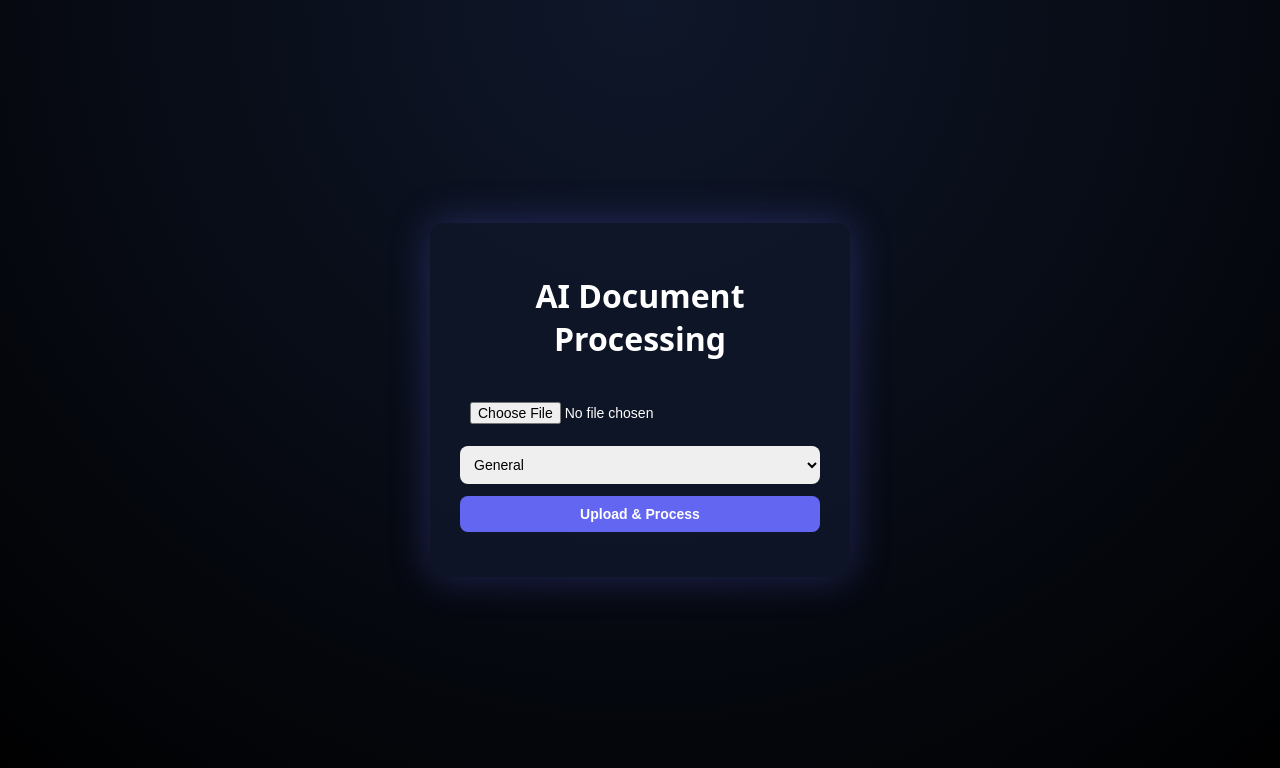
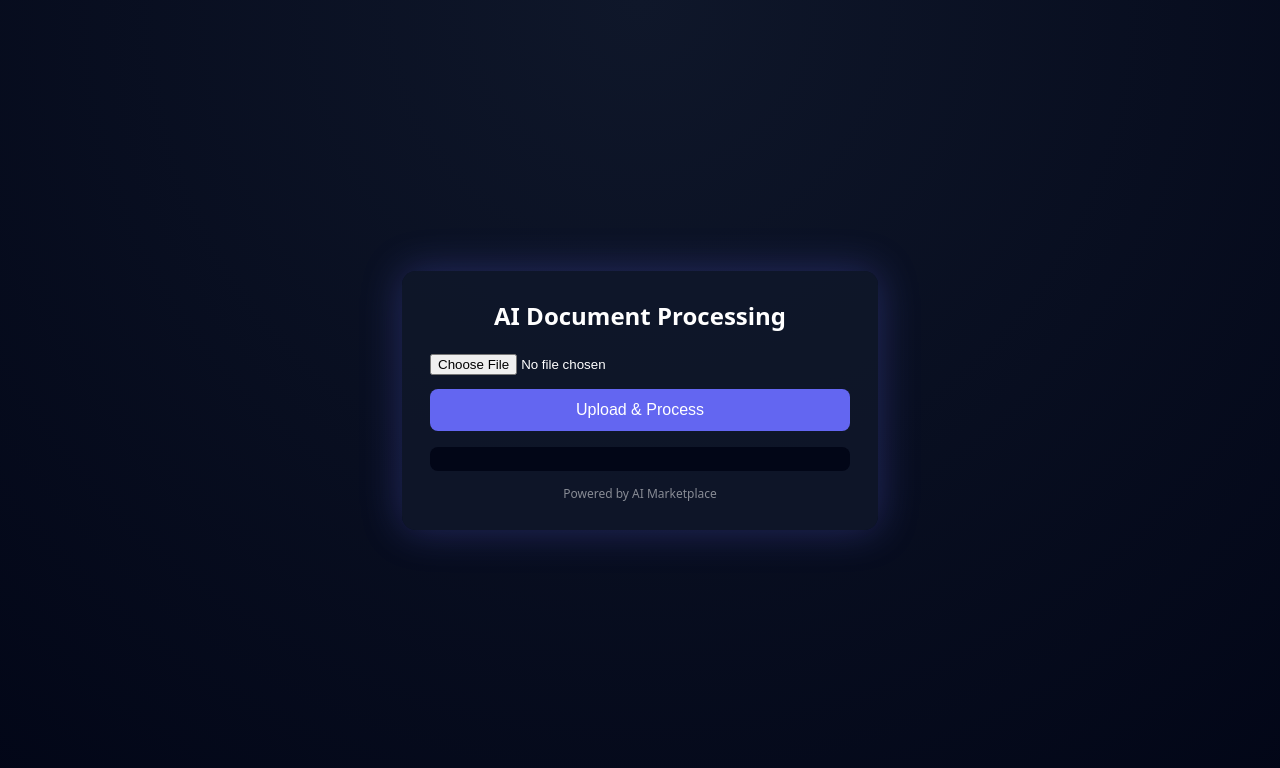
Before and after one commit to Dhruvitaliya29/ai-marketplace, a website: page task-platform/public/index.html in a window 1280 px wide. Drawn offline with Linux system fonts and the light colour scheme.

Commit message:
Update index.html

```diff
--- a/task-platform/public/index.html
+++ b/task-platform/public/index.html
@@ -9,40 +9,42 @@
     body {
       margin: 0;
       height: 100vh;
-      background: radial-gradient(circle at top, #0f172a, #000);
+      background: radial-gradient(circle at top, #0f172a, #020617);
       display: flex;
       justify-content: center;
       align-items: center;
-      font-family: system-ui, sans-serif;
-      color: white;
+      font-family: system-ui, -apple-system, BlinkMacSystemFont, sans-serif;
+      color: #fff;
     }
 
     .card {
-      background: rgba(15, 23, 42, 0.85);
-      padding: 30px;
+      width: 420px;
+      background: rgba(15, 23, 42, 0.9);
       border-radius: 14px;
-      width: 360px;
-      box-shadow: 0 0 40px rgba(99,102,241,.3);
+      padding: 28px;
+      box-shadow: 0 0 40px rgba(99, 102, 241, 0.3);
       text-align: center;
     }
 
     h1 {
+      margin-top: 0;
       margin-bottom: 20px;
+      font-size: 24px;
     }
 
-    select, input, button {
+    input[type="file"] {
       width: 100%;
-      margin-top: 12px;
-      padding: 10px;
-      border-radius: 8px;
-      border: none;
-      font-size: 14px;
+      margin-bottom: 14px;
     }
 
     button {
+      width: 100%;
+      padding: 12px;
       background: #6366f1;
-      color: white;
-      font-weight: bold;
+      color: #fff;
+      border: none;
+      border-radius: 8px;
+      font-size: 16px;
       cursor: pointer;
     }
 
@@ -51,42 +53,49 @@
     }
 
     #status {
-      margin-top: 15px;
+      margin-top: 14px;
       font-size: 14px;
+      opacity: 0.9;
     }
 
-    #summary {
-      margin-top: 15px;
+    pre {
+      margin-top: 16px;
       text-align: left;
+      background: #020617;
+      padding: 12px;
+      border-radius: 8px;
+      max-height: 260px;
+      overflow-y: auto;
+      font-size: 13px;
       white-space: pre-wrap;
-      font-size: 13px;
-      color: #c7d2fe;
+      word-break: break-word;
+    }
+
+    footer {
+      margin-top: 14px;
+      font-size: 12px;
+      opacity: 0.5;
     }
   </style>
 </head>
+
 <body>
-
   <div class="card">
     <h1>AI Document Processing</h1>
 
-    <!-- ✅ FORM IS REQUIRED -->
-    <form id="uploadForm">
-      <input type="file" id="document" required />
+    <input type="file" id="fileInput" accept=".pdf,.png,.jpg,.jpeg,.txt" />
 
-      <select id="taskType">
-        <option value="general">General</option>
-        <option value="resume">Resume</option>
-        <option value="invoice">Invoice</option>
-      </select>
-
-      <button type="submit">Upload & Process</button>
-    </form>
+    <button id="uploadBtn">Upload & Process</button>
 
     <div id="status"></div>
-    <div id="summary"></div>
+
+    <pre id="result"></pre>
+
+    <footer>
+      Powered by AI Marketplace
+    </footer>
   </div>
 
-  <!-- 🔥 THIS LINE WAS MISSING OR WRONG BEFORE -->
   <script src="app.js"></script>
 </body>
 </html>
```
